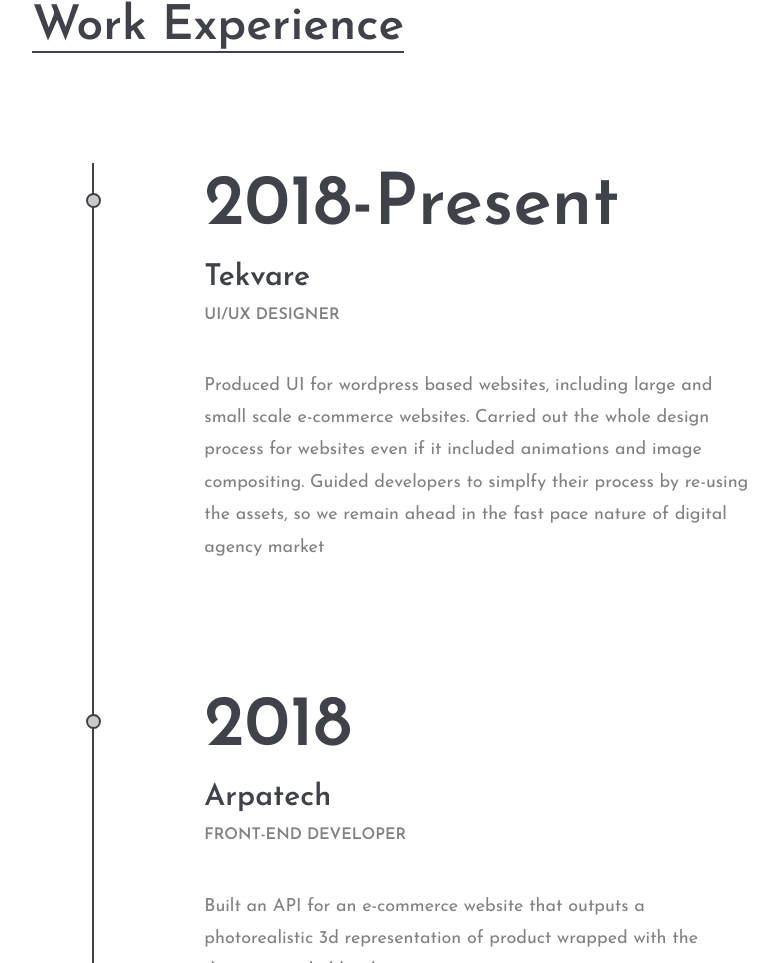
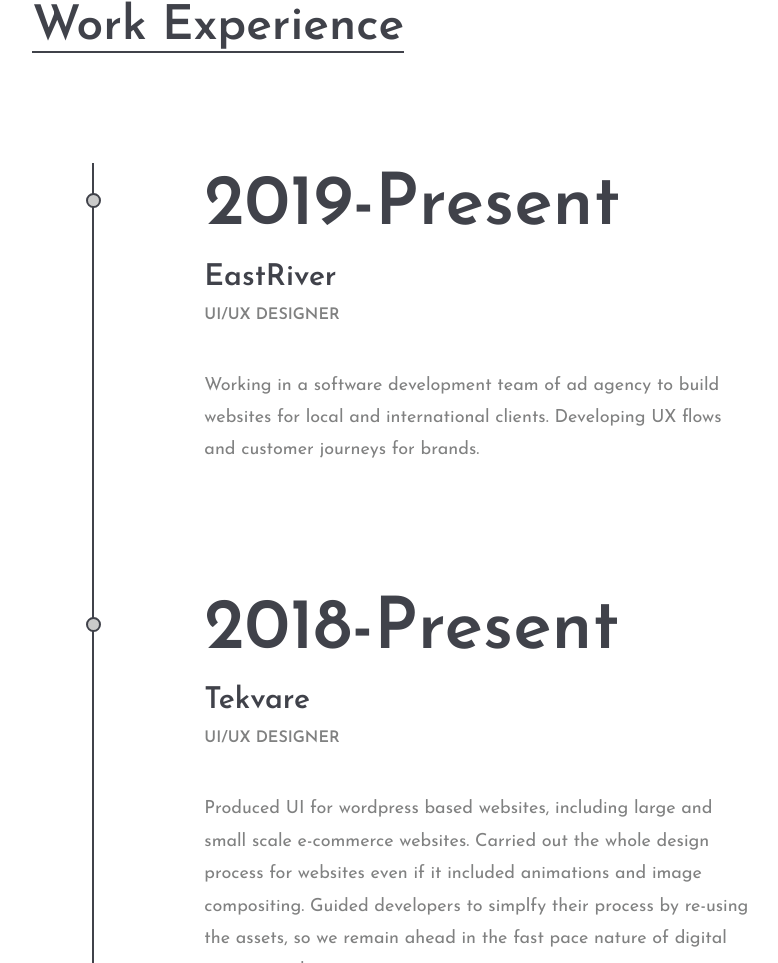
Before and after one commit to fatik/CV, a plain HTML site: page index.html in a window 1280 px wide. Shown: the part 1303-2266 px from the top of the page, without its empty margins (196-974 px from the left). Drawn offline with Linux system fonts and the light colour scheme.

Commit message:
update pic

```diff
--- a/index.html
+++ b/index.html
@@ -114,6 +114,12 @@
 						<h2>Work Experience</h2>
 					</div>
 					<ul class="resume-list">
+						<li>
+							<h2>2019-Present</h2>
+							<h3>EastRiver</h3>
+							<h4>UI/UX Designer</h4>
+							<p>Working in a software development team of ad agency to build websites for local and international clients. Developing UX flows and customer journeys for brands. </p>
+						</li>
 						<li>
 							<h2>2018-Present</h2>
 							<h3>Tekvare</h3>
```
Also changed, not shown: img/profile.jpg, 4 other files.
